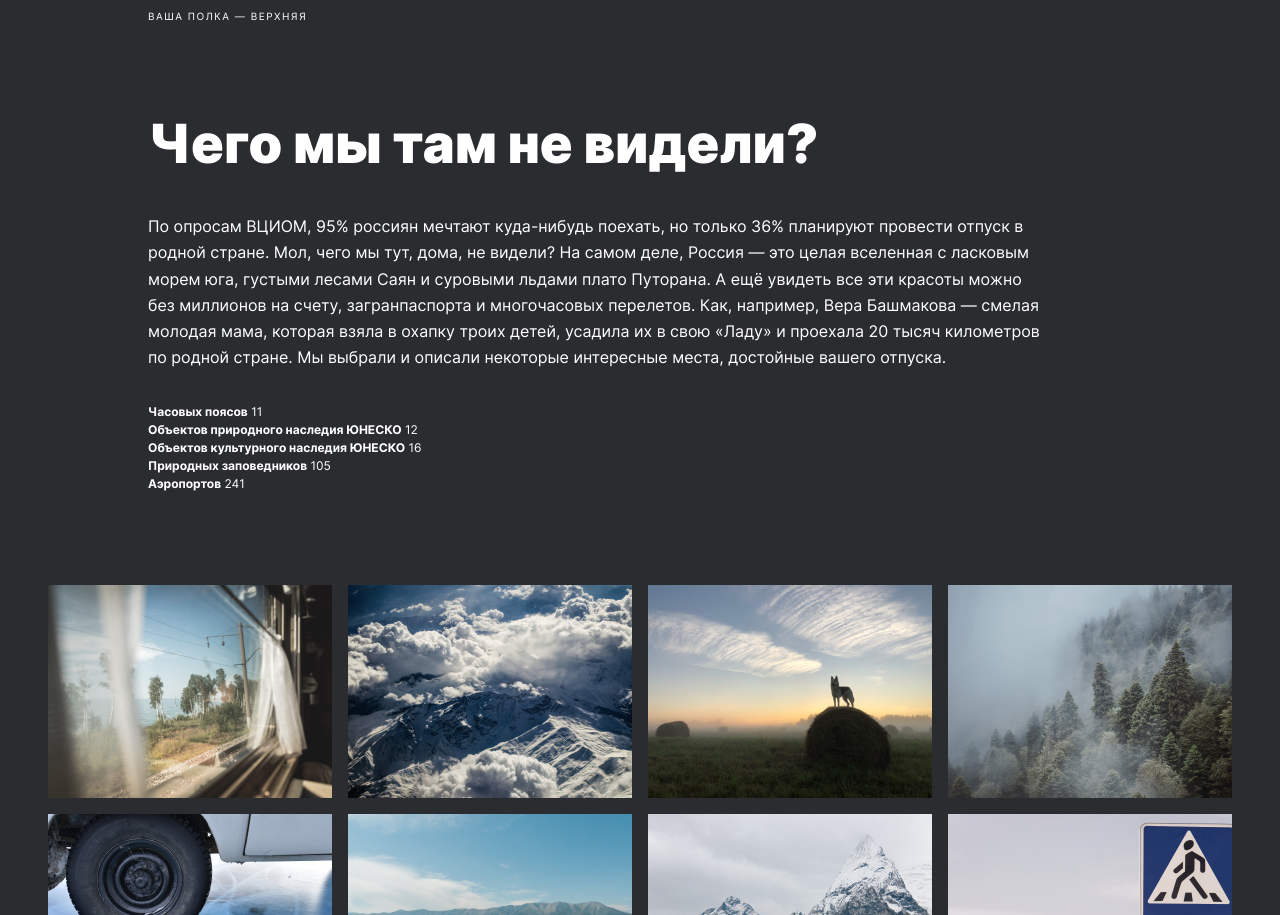
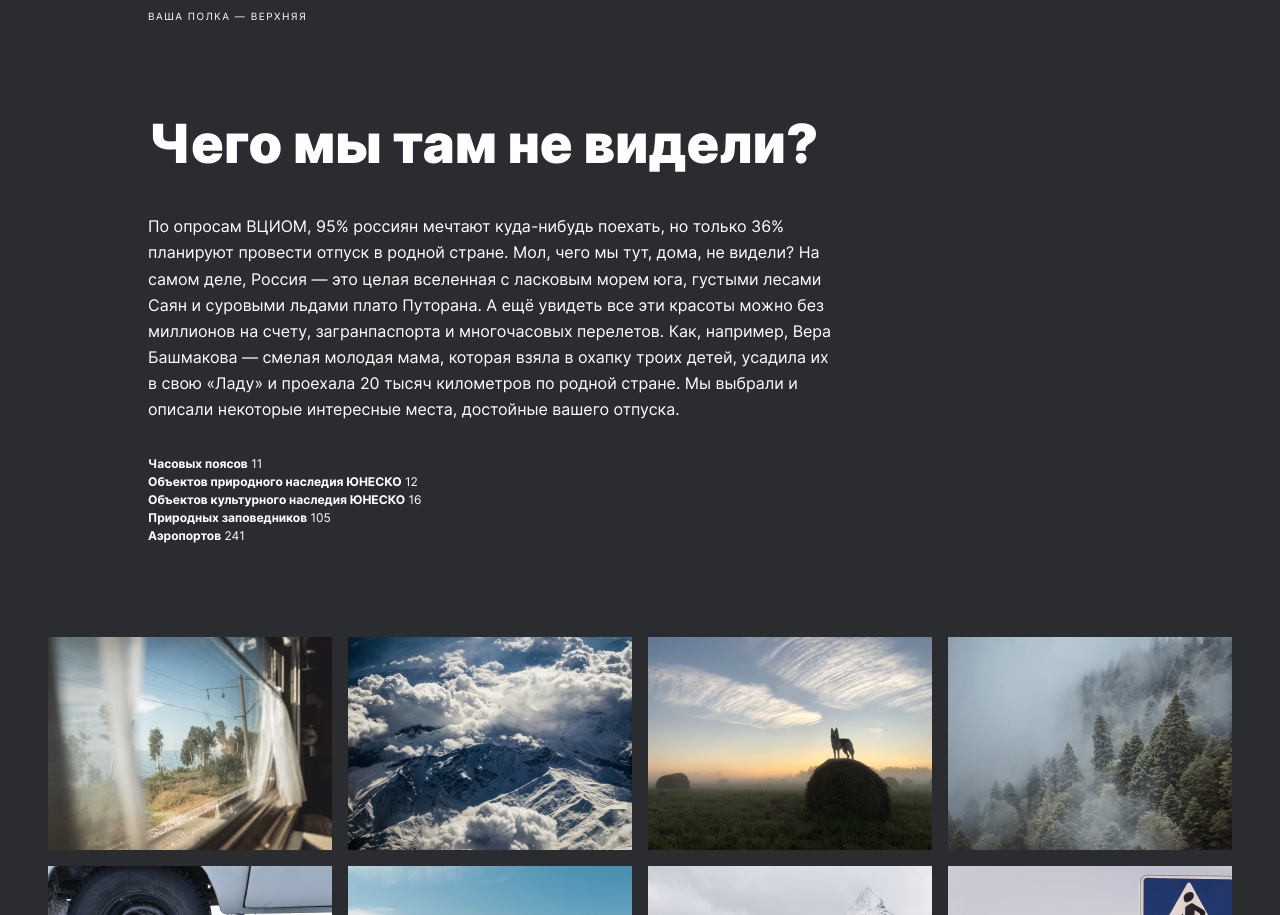
Before and after one commit to AnastaciaTseveleva/russian-travel, a plain HTML site: page index.html in a window 1280 px wide. Shown: the part 1121-2036 px from the top of the page. Drawn offline with Linux system fonts and the light colour scheme; files whose address does not match are found by name.

Commit message:
last version

```diff
--- a/blocks/intro/intro.css
+++ b/blocks/intro/intro.css
@@ -1,5 +1,5 @@
 .intro{
-    width: 70.6%;
+    max-width: 690px;
     margin-top: 92px;
     margin-left: 148px;
 }
```
Also changed, not shown: 1 other file.
